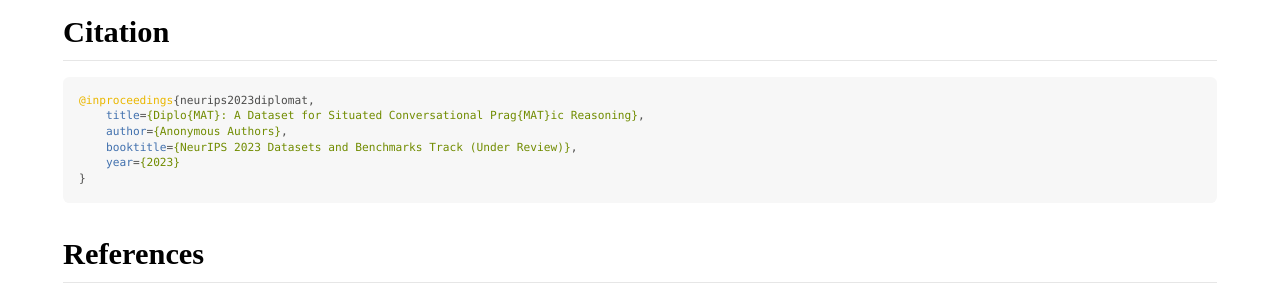
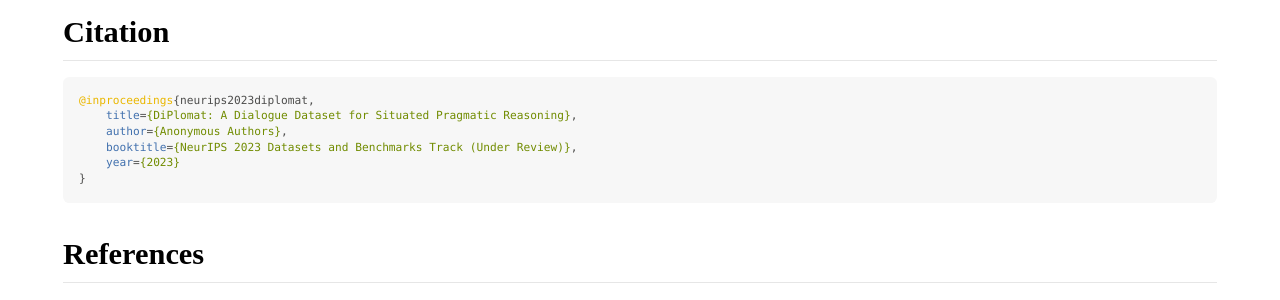
Before and after one commit to diplomat-dataset/diplomat-dataset.github.io, a Jekyll site: the page built from index.md, in a window 1280 px wide. Shown: the part 1562-1862 px from the top of the page. Built offline with Jekyll 4.4.1, drawn with Linux system fonts in a browser that asks for light colours.

Commit message:
Update index.md

````diff
--- a/index.md
+++ b/index.md
@@ -50,7 +50,7 @@ dataset = load_from_disk(f"{dataset_directory_name}")
 
 ```bibtex
 @inproceedings{neurips2023diplomat,
-    title={Diplo{MAT}: A Dataset for Situated Conversational Prag{MAT}ic Reasoning},
+    title={DiPlomat: A Dialogue Dataset for Situated Pragmatic Reasoning},
     author={Anonymous Authors},
     booktitle={NeurIPS 2023 Datasets and Benchmarks Track (Under Review)},
     year={2023}
````
